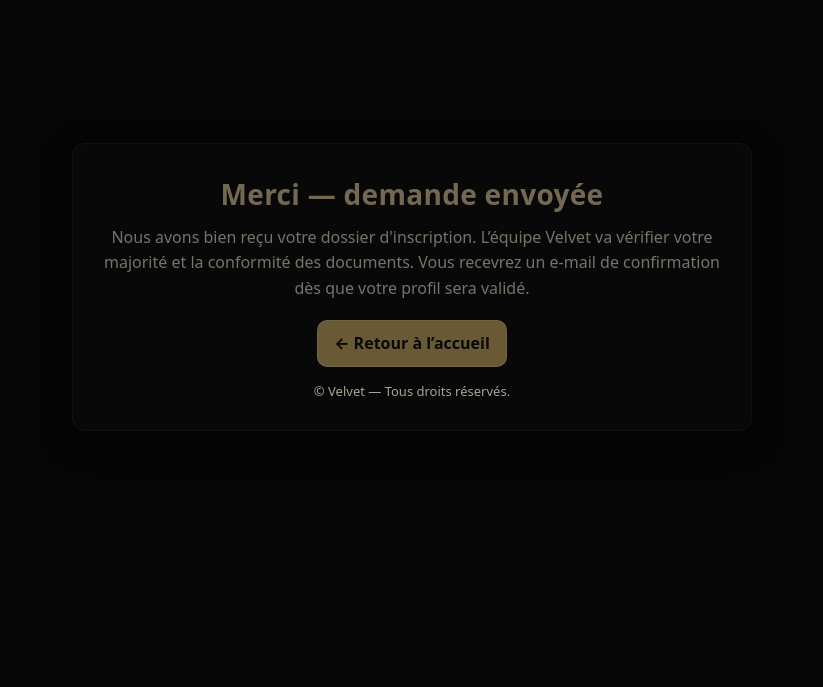
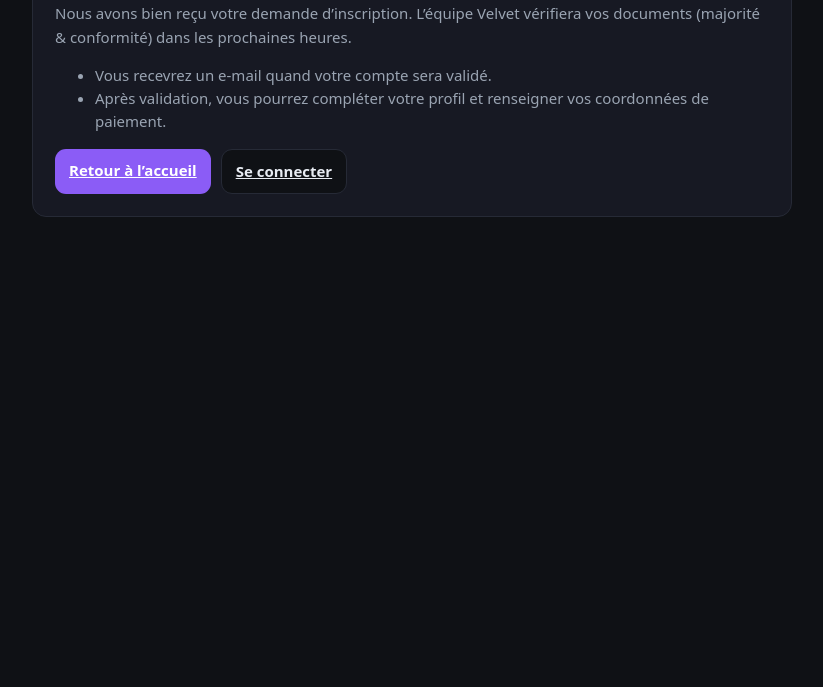
Before and after one commit to Empirevelvet/Velvet-creators-vip, a website: page thanks.html in a window 1280 px wide. Shown: the part 113-800 px from the top of the page, without its empty margins (228-1051 px from the left). Drawn offline with Linux system fonts and the light colour scheme.

Commit message:
Update thanks.html

```diff
--- a/thanks.html
+++ b/thanks.html
@@ -1,61 +1,34 @@
 <!DOCTYPE html>
-
 <html lang="fr">
 <head>
 <meta charset="utf-8"/>
-<meta content="width=device-width, initial-scale=1.0" name="viewport"/>
-<title>Inscription reçue — Velvet</title>
-<link href="styles.css" rel="stylesheet"/>
+<meta name="viewport" content="width=device-width, initial-scale=1"/>
+<title>Velvet — Merci !</title>
 <style>
-    body {
-      min-height: 100dvh;
-      display: grid;
-      place-items: center;
-      padding: 24px;
-      text-align: center;
-    }
-    .card {
-      background: rgba(20,20,20,.72);
-      border: 1px solid rgba(255,255,255,.08);
-      border-radius: 14px;
-      padding: 28px 22px;
-      max-width: 680px;
-      width: 100%;
-      box-shadow: 0 10px 30px rgba(0,0,0,.35);
-    }
-    h1 {
-      margin: 0 0 8px 0;
-      font-size: 28px;
-      letter-spacing: .3px;
-      color: #e9d2a6;
-    }
-    p {
-      margin: 8px 0 18px 0;
-      line-height: 1.6;
-    }
-    .btn {
-      display: inline-block;
-      padding: 10px 16px;
-      border-radius: 10px;
-      text-decoration: none;
-      background: #d6b36a;
-      color: #111;
-      font-weight: 700;
-      transition: transform .12s ease, filter .12s ease;
-    }
-    .btn:hover { transform: translateY(-1px); filter: brightness(1.05); }
-    footer { margin-top: 14px; opacity:.7; font-size: 13px; }
-  </style>
+  .ui{--bg:#0f1115;--panel:#171923;--ink:#e8ecf3;--muted:#9aa4b2;--line:#262a36;--brand:#8b5cf6;--radius:14px;
+      background:var(--bg);color:var(--ink);font:15px/1.55 ui-sans-serif,system-ui,Inter,Roboto,Arial}
+  .wrap{max-width:760px;margin:0 auto;padding:26px 16px}
+  .card{background:var(--panel);border:1px solid var(--line);border-radius:var(--radius);padding:22px}
+  h1{font-size:28px;margin:0 0 8px}
+  .muted{color:var(--muted)}
+  .btn{appearance:none;background:var(--brand);color:#fff;border:0;padding:10px 14px;border-radius:11px;font-weight:800;cursor:pointer}
+  .row{display:flex;gap:10px;flex-wrap:wrap;margin-top:14px}
+</style>
 </head>
-<body>
-<main class="card">
-<h1>Merci — demande envoyée</h1>
-<p>Nous avons bien reçu votre dossier d'inscription.
-    L’équipe Velvet va vérifier votre majorité et la conformité des documents.
-    Vous recevrez un e‑mail de confirmation dès que votre profil sera validé.</p>
-<a class="btn" href="index.html">← Retour à l’accueil</a>
-<footer>© Velvet — Tous droits réservés.</footer>
-</main>
-<script defer="" src="assets/js/cookies.js"></script>
+<body class="ui">
+  <main class="wrap">
+    <div class="card">
+      <h1>Merci 🎉</h1>
+      <p class="muted">Nous avons bien reçu votre demande d’inscription. L’équipe Velvet vérifiera vos documents (majorité & conformité) dans les prochaines heures.</p>
+      <ul class="muted">
+        <li>Vous recevrez un e‑mail quand votre compte sera validé.</li>
+        <li>Après validation, vous pourrez compléter votre profil et renseigner vos coordonnées de paiement.</li>
+      </ul>
+      <div class="row">
+        <a class="btn" href="index.html">Retour à l’accueil</a>
+        <a class="btn" style="background:#0f1115;border:1px solid #262a36;color:#e8ecf3" href="login.html">Se connecter</a>
+      </div>
+    </div>
+  </main>
 </body>
 </html>
```
